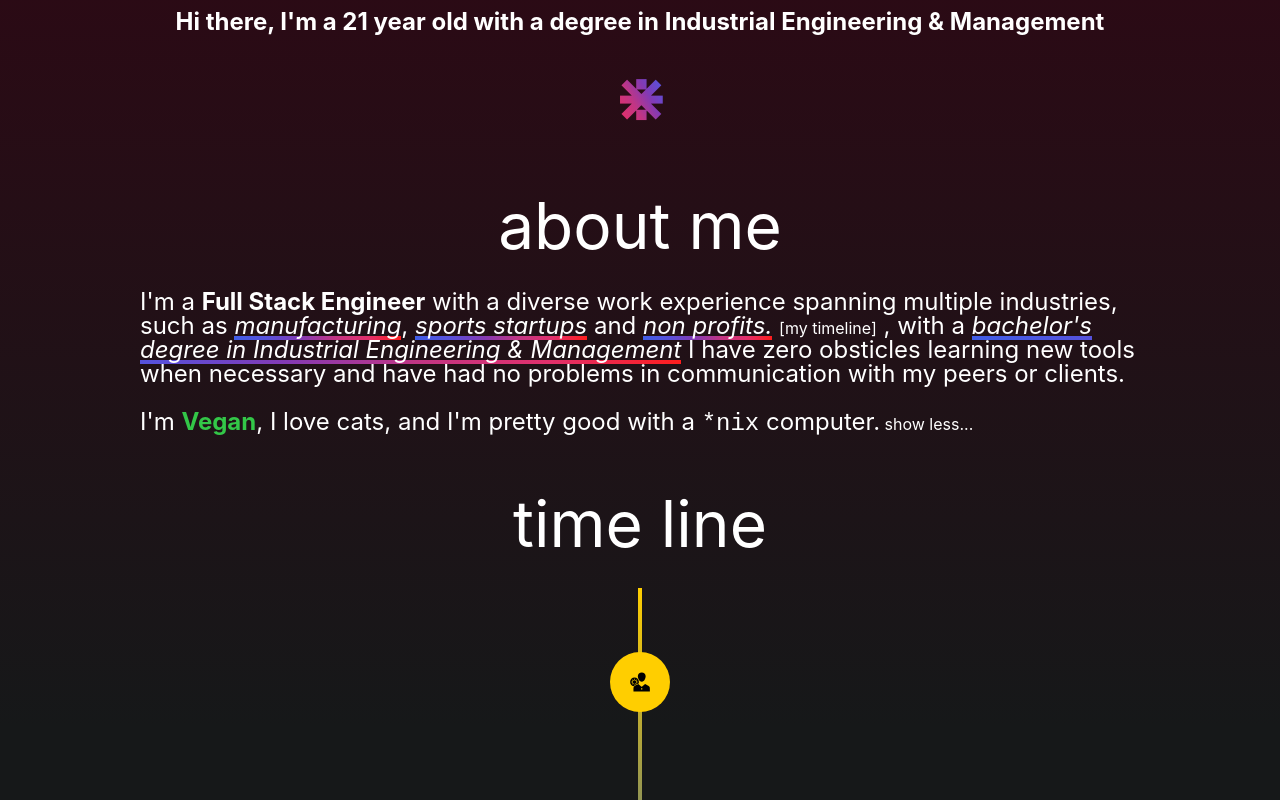
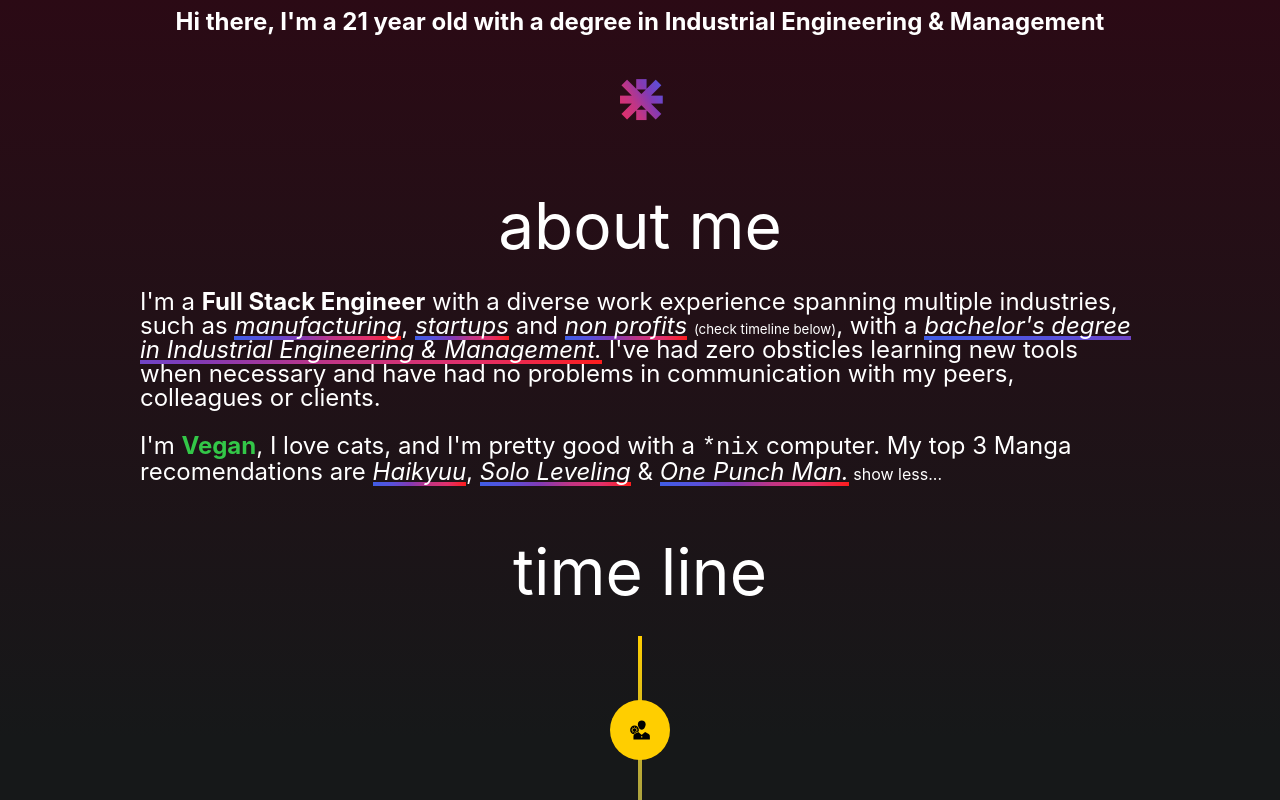
Before and after one commit to Mik1337/portfolio, a Next.js app: page / in a window 1280 px wide. Both pictures are taken after a click on the link "show more...". Shown: the part 526-1326 px from the top of the page. Built offline with nearby package versions, Linux system fonts and the light colour scheme.

Commit message:
smoller Icons, more about me

```diff
--- a/components/AboutMe.js
+++ b/components/AboutMe.js
@@ -14,23 +14,21 @@ export default function AboutMe(props) {
         </a>
         ,{" "}
         <a className="a-a" href="#f2019">
-          sports startups
+          startups
         </a>{" "}
         and{" "}
         <a className="a-a" href="#tn2020">
-          non profits.
+          non profits
         </a>{" "}
-        <small>
-          <a className="small-a" href="#timeline">
-            [my timeline]
-          </a>
-        </small>{" "}
+        <a href="#timeline" className="small-a">
+          <small>(check timeline below)</small>
+        </a>
         , with a{" "}
         <a className="a-a" href="#jss2016">
-          bachelor's degree in Industrial Engineering & Management
+          bachelor's degree in Industrial Engineering & Management.
         </a>{" "}
-        I have zero obsticles learning new tools when necessary and have had no
-        problems in communication with my peers or clients.{" "}
+        I've had zero obsticles learning new tools when necessary and have had
+        no problems in communication with my peers, colleagues or clients.{" "}
         <small>
           <a className="small-a" onClick={() => showMore(!more)}>
             {more ? "" : " show more..."}
@@ -39,7 +37,31 @@ export default function AboutMe(props) {
         {more && (
           <p>
             I'm <b Style="color: #33c748">Vegan</b>, I love cats, and I'm pretty
-            good with a <code>*nix</code> computer.
+            good with a <code>*nix</code> computer. My top 3 Manga
+            recomendations are{" "}
+            <a
+              className="a-a"
+              target="_blank"
+              href="https://www.viz.com/haikyu"
+            >
+              Haikyuu
+            </a>
+            ,{" "}
+            <a
+              className="a-a"
+              target="_blank"
+              href="https://page.kakao.com/home?seriesId=50866481"
+            >
+              Solo Leveling
+            </a>{" "}
+            &{" "}
+            <a
+              className="a-a"
+              target="_blank"
+              href="https://www.viz.com/one-punch-man"
+            >
+              One Punch Man.
+            </a>
             <small>
               <a className="small-a" onClick={() => showMore(!more)}>
                 {more ? " show less..." : ""}
--- a/components/Icons.js
+++ b/components/Icons.js
@@ -88,16 +88,11 @@ function GenericWork() {
 }
 
 function ExternalLink() {
-  const gradientVertical = `#gradientVertical {
-    --color-stop-1: red;
-    --color-stop-2: blue;
-    --color-stop-3: green;
-  }`;
   return (
     <svg
       id="ExternalLink"
-      height="20px"
-      width="20px"
+      height="12px"
+      width="12px"
       version="1.1"
       viewBox="0 0 512 512"
     >
--- a/components/Stats.js
+++ b/components/Stats.js
@@ -7,7 +7,7 @@ export default function Stats(props) {
     <div className="main-div" className="title" id="skills" title="skills">
       <p>skills</p>{" "}
       <p className="description">
-        <Tilt gyroscope glareEnable scale={isSmallScreen ? 1.5 : 1}>
+        {isSmallScreen ? (
           <img
             src={`https://github-readme-stats.vercel.app/api/top-langs/?username=Mik1337&title_color=ff69b4&langs_count=10&layout=compact&theme=${
               props.dark ? "dark" : "light"
@@ -15,7 +15,17 @@ export default function Stats(props) {
             alt="My top used programming, scripting or markup Languages"
             className="skill"
           />
-        </Tilt>
+        ) : (
+          <Tilt gyroscope scale={isSmallScreen ? 1.5 : 1}>
+            <img
+              src={`https://github-readme-stats.vercel.app/api/top-langs/?username=Mik1337&title_color=ff69b4&langs_count=10&layout=compact&theme=${
+                props.dark ? "dark" : "light"
+              }`}
+              alt="My top used programming, scripting or markup Languages"
+              className="skill"
+            />
+          </Tilt>
+        )}
         <style jsx>
           {`
             .skill {
```
